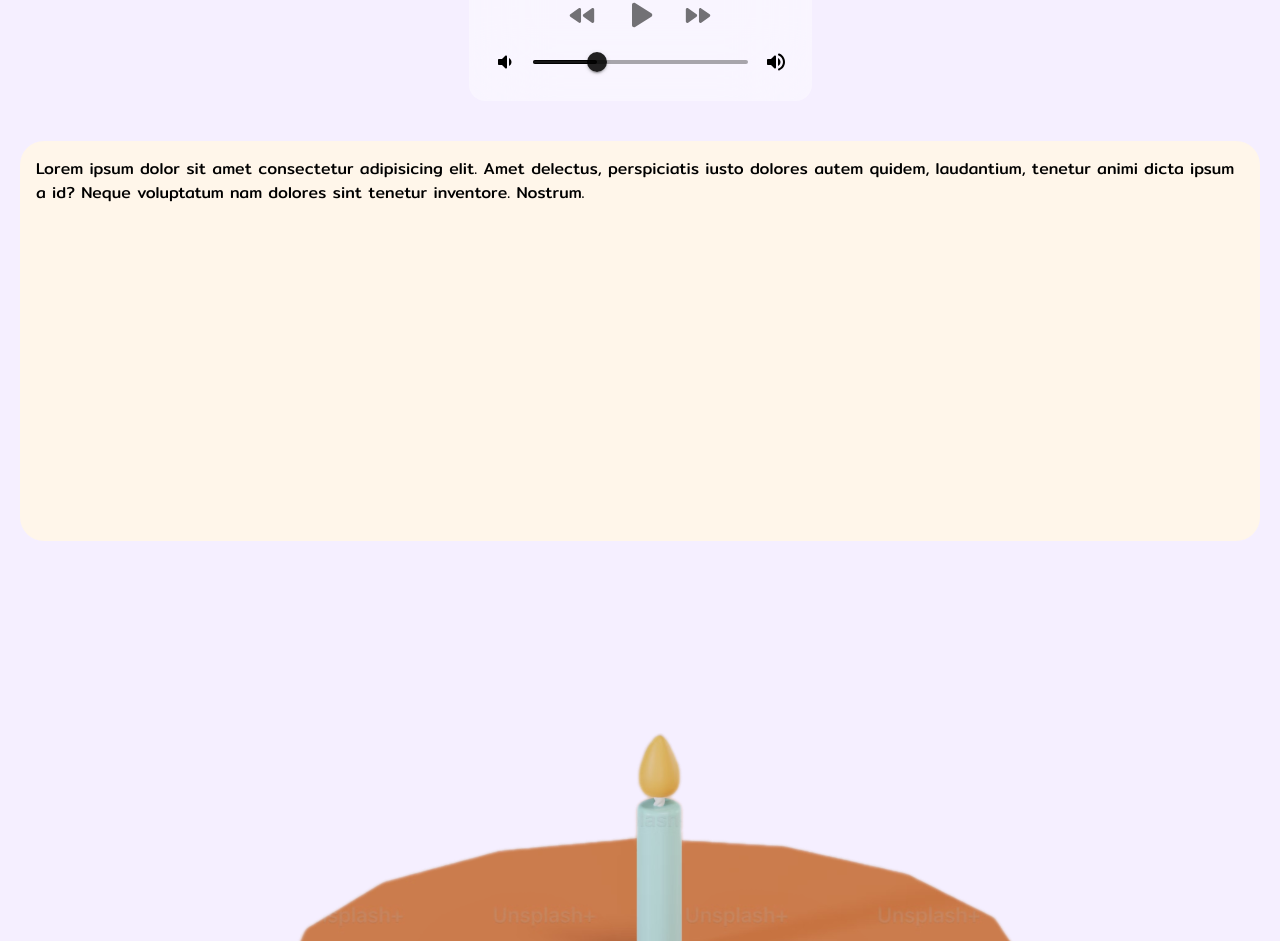
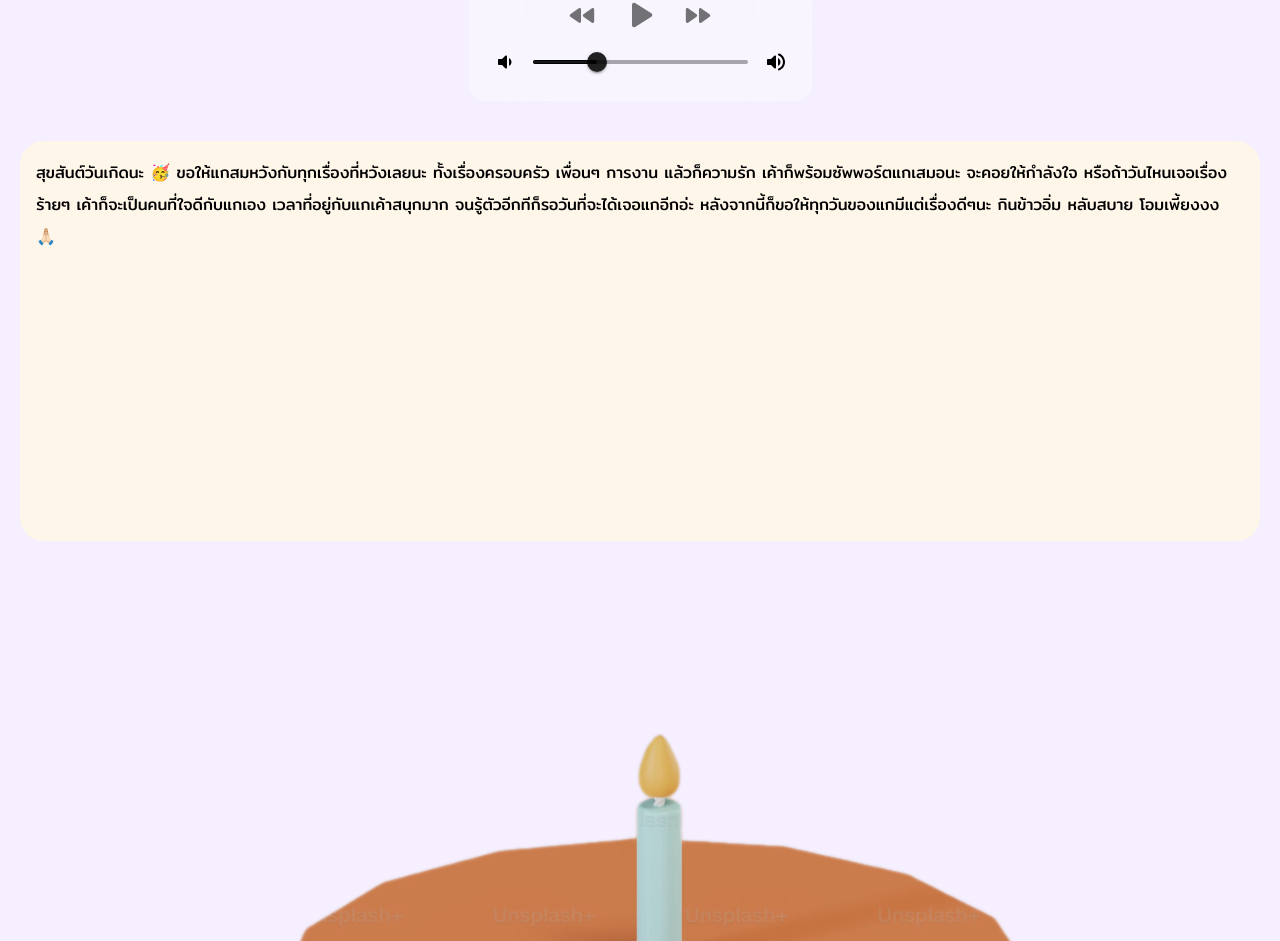
Before and after one commit to hygenec2olkid/cream_bday, a React (Vite) app: page / in a window 1280 px wide. Shown: the part 988-1929 px from the top of the page. Built offline with nearby package versions, Linux system fonts and the light colour scheme.

Commit message:
feat: final sentense

```diff
--- a/src/components/blog-blessing/blog-blessing.jsx
+++ b/src/components/blog-blessing/blog-blessing.jsx
@@ -2,10 +2,14 @@ import React from "react";
 
 function BlogBlessing() {
   return (
-    <div className="bg-[#FFF6EA] h-1/2 p-4 rounded-3xl mt-[1rem]">
-      Lorem ipsum dolor sit amet consectetur adipisicing elit. Amet delectus,
-      perspiciatis iusto dolores autem quidem, laudantium, tenetur animi dicta
-      ipsum a id? Neque voluptatum nam dolores sint tenetur inventore. Nostrum.
+    <div className="bg-[#FFF6EA] h-1/2 p-4 rounded-3xl mt-[1rem] leading-8">
+      สุขสันต์วันเกิดนะ 🥳 ขอให้แกสมหวังกับทุกเรื่องที่หวังเลยนะ
+      ทั้งเรื่องครอบครัว เพื่อนๆ การงาน แล้วก็ความรัก
+      เค้าก็พร้อมซัพพอร์ตแกเสมอนะ จะคอยให้กำลังใจ หรือถ้าวันไหนเจอเรื่องร้ายๆ
+      เค้าก็จะเป็นคนที่ใจดีกับแกเอง เวลาที่อยู่กับแกเค้าสนุกมาก
+      จนรู้ตัวอีกทีก็รอวันที่จะได้เจอแกอีกอ่ะ
+      หลังจากนี้ก็ขอให้ทุกวันของแกมีแต่เรื่องดีๆนะ กินข้าวอิ่ม หลับสบาย
+      โอมเพี้ยงงง 🙏🏻
     </div>
   );
 }
```
